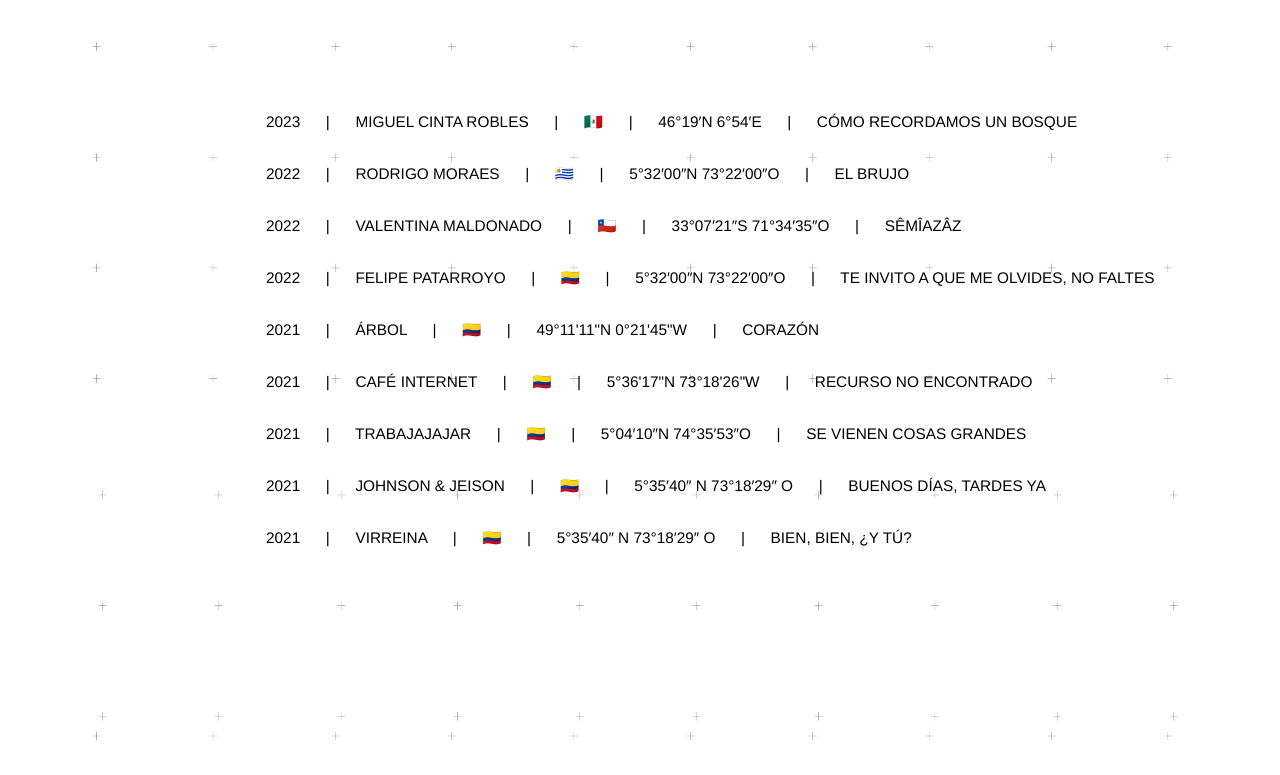
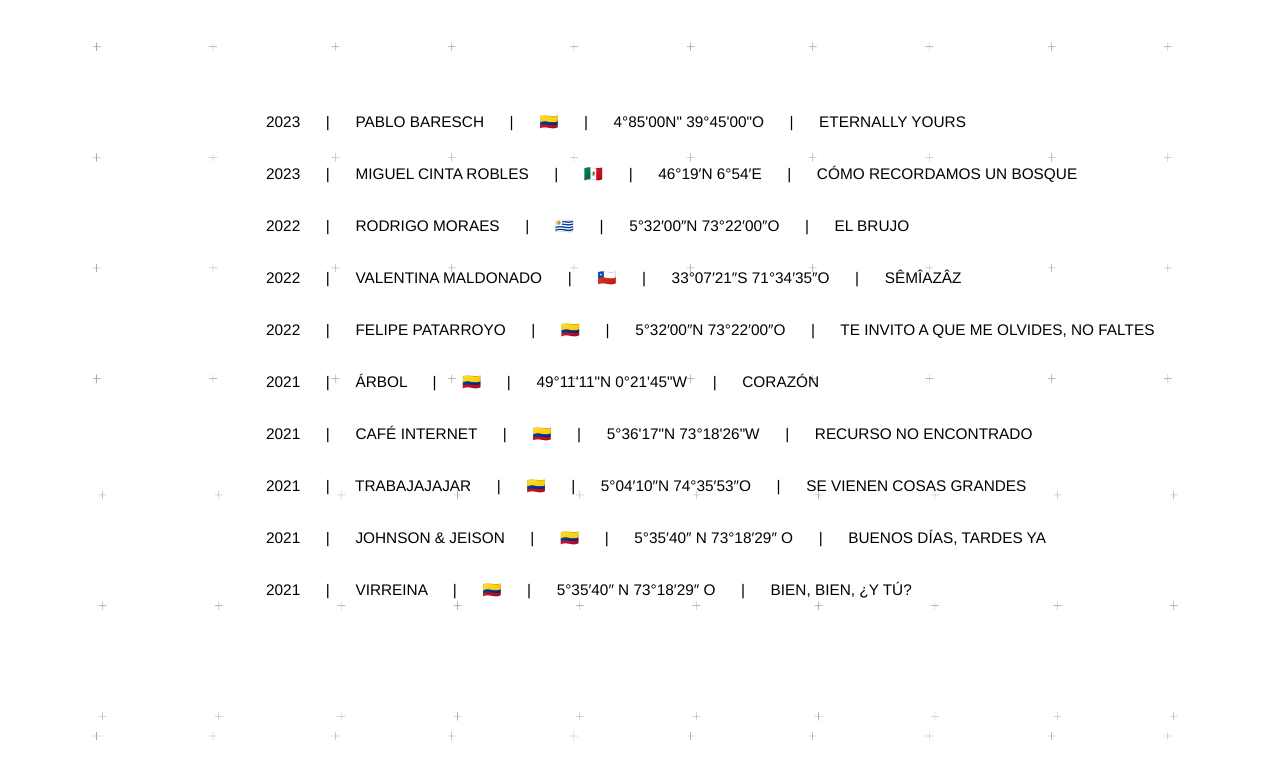
Before and after one commit to computerdate/virreina, a plain HTML site: page parcela/index.html in a window 1280 px wide. Shown: the part 76-851 px from the top of the page. Drawn offline with nearby package versions, Linux system fonts and the light colour scheme.

Commit message:
Add files via upload

```diff
--- a/parcela/index.html
+++ b/parcela/index.html
@@ -95,6 +95,13 @@
     </a>
   </div>
 			-->
+
+			<tr>
+				<td class="Pablo">
+					<a href="./PABLO BARESCH/index.html">
+						2023      |      PABLO BARESCH      |      🇨🇴      |      4°85'00N" 39°45'00"O      |      ETERNALLY YOURS</a>
+				</td>
+			</tr>
 			<tr>
 				<td class="Miguel">
 					<a href="./MIGUEL CINTA ROBLES/index.html">
```
